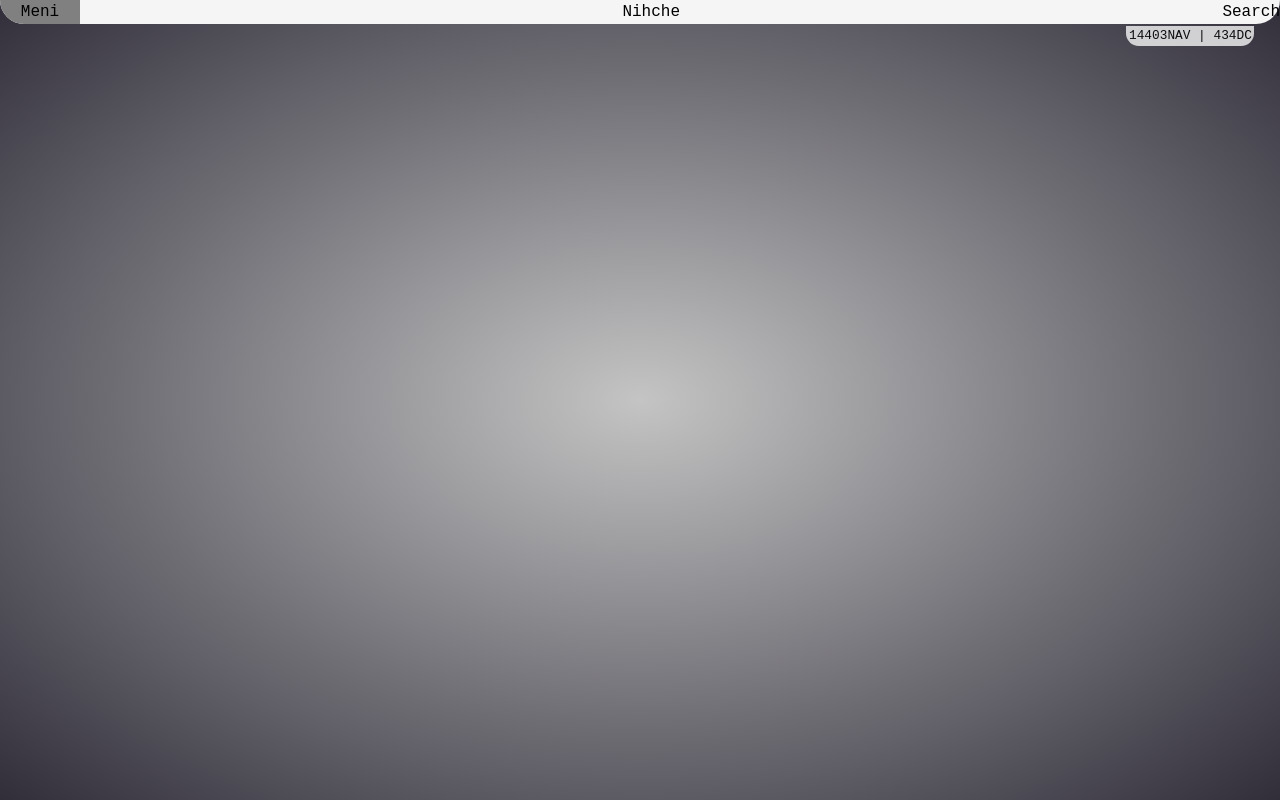
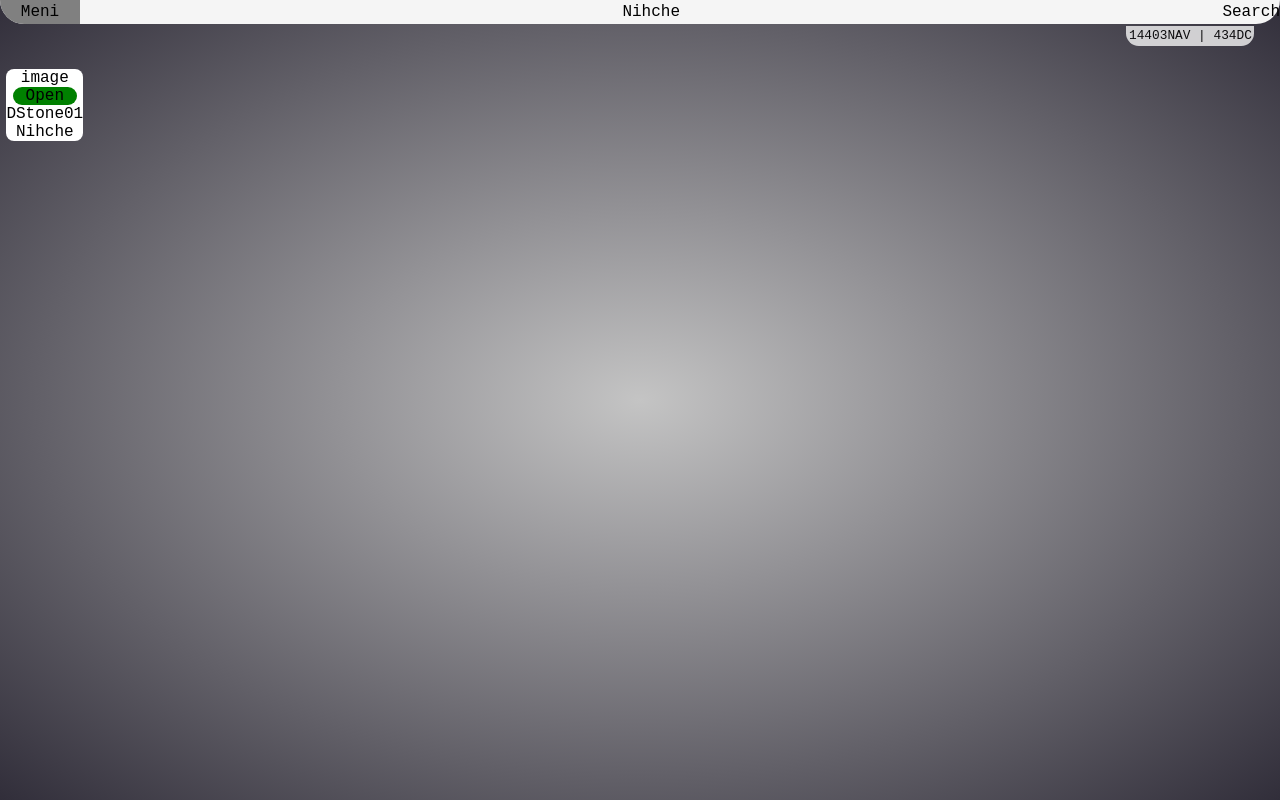
Before and after one commit to nihches/d-stone, a Vue app in the folder client/: page / in a window 1280 px wide. Built offline with nearby package versions, Linux system fonts and the light colour scheme.

Commit message:
some changes
kinda

```diff
--- a/client/src/views/DStone.vue
+++ b/client/src/views/DStone.vue
@@ -3,7 +3,7 @@
 <template>
   <div class="top">
     <div class="topNavBtn" id="iMeni" @click="showMeni()">{{ meni }}</div>
-    <div class="topNavBtn">{{ user }}</div>
+    <div class="topNavBtn" @click="showProfil()" >{{ user }}</div>
     <div class="topNavBtn">Search</div>
   </div>
   <div class="statsUnderTop">14403NAV | 434DC</div>
@@ -14,9 +14,23 @@
       <div class="rouBtn">3</div>
     </div>
     <div>Search</div>
-    <div class="mItem" v-for="i in authM"> {{ i.name }}</div>
+    <div class="mItem" v-for="i in fragments" @click="showContent(i.id)"> {{ i.name }}</div>
   </div>
-  <div class="content"></div>
+  <div class="cnt">
+    <div v-for="c in fragments[sContentId].content">
+      <div class="itemContent">
+        <div class="itIcon">image</div>
+        <div v-if="fragments[0].content.every(st => st.name === fragments[sContentId].content[c.id].name)">
+  	      <div class="itBtn">Open</div>
+        </div>
+        <div v-else>
+          <div class="itBtn">Buy</div>
+        </div>
+        <div class="itName">{{ c.name }}</div>
+        <div class="itAuthor">{{ c.author }}</div>
+      </div>
+    </div>
+  </div>
 </template>
 
 <script>
@@ -27,22 +41,59 @@ export default {
       user: 'Nihche',
 
       sMeni: false,
-      authM: [
-        {id: 0, name: 'Profile'},
-        {id: 1, name: 'Tutorials'},
-        {id: 2, name: 'D-Stone'}
-      ]
+      fragments: [
+        {id: 0, name: 'Profile', content: [{id:0, author: "Nihche", name:"DStone01"}]},
+        {id: 1, name: 'Tutorials', content: []},
+        {id: 2, name: 'D-Stone', content: [{id:0, author: "Nihche", name:"DStone 00"},{id:1, author: "Nihche", name:"DStone01"},{id:2, author: "Nihche", name:"DStone 02"},{id:3, author: "Nihche", name:"DStone 03"}]}
+      ],
+
+      sContentId: 0
+
     }
   },
   methods: {
     showMeni: function(){
       this.sMeni = !this.sMeni
+    },
+    showProfil: function(){
+      this.sContentId = 0
+    },
+    showContent: function(id){
+      this.sContentId = id
+      this.showMeni()
     }
   }
 }
 </script>
 
 <style scoped>
+.itBtn{
+  display: flex;
+  justify-content: center;
+  background-color: green;
+  border-radius: 2em;
+  width: 4em;
+
+}
+.cnt{
+  display: flex;
+  justify-content: flex-start;
+  flex-direction: row;
+  flex-wrap: wrap;
+  margin-top: 2em;
+}
+.itemContent{
+  background-color: white;
+  border-radius: 0.5em;
+  display: flex;
+  flex-direction: column;
+  justify-content: center;
+  align-items: center;
+  margin-left: 0.4em;
+  margin-right: 0.4em;
+  margin-top: 0.8em;
+
+}
 .rBtns{
   display: flex;
   flex-direction: row;
@@ -89,9 +140,9 @@ export default {
 }
 .sideMeni{
   background-color: gray;
-  height: 99vh;
-  width: 80vw;
-  margin-top: 1vh;
+  height: 97vh;
+  width: 98vw;
+  margin-top: 3vh;
   border-top-right-radius: 2em;
   z-index: 2;
 }
```
